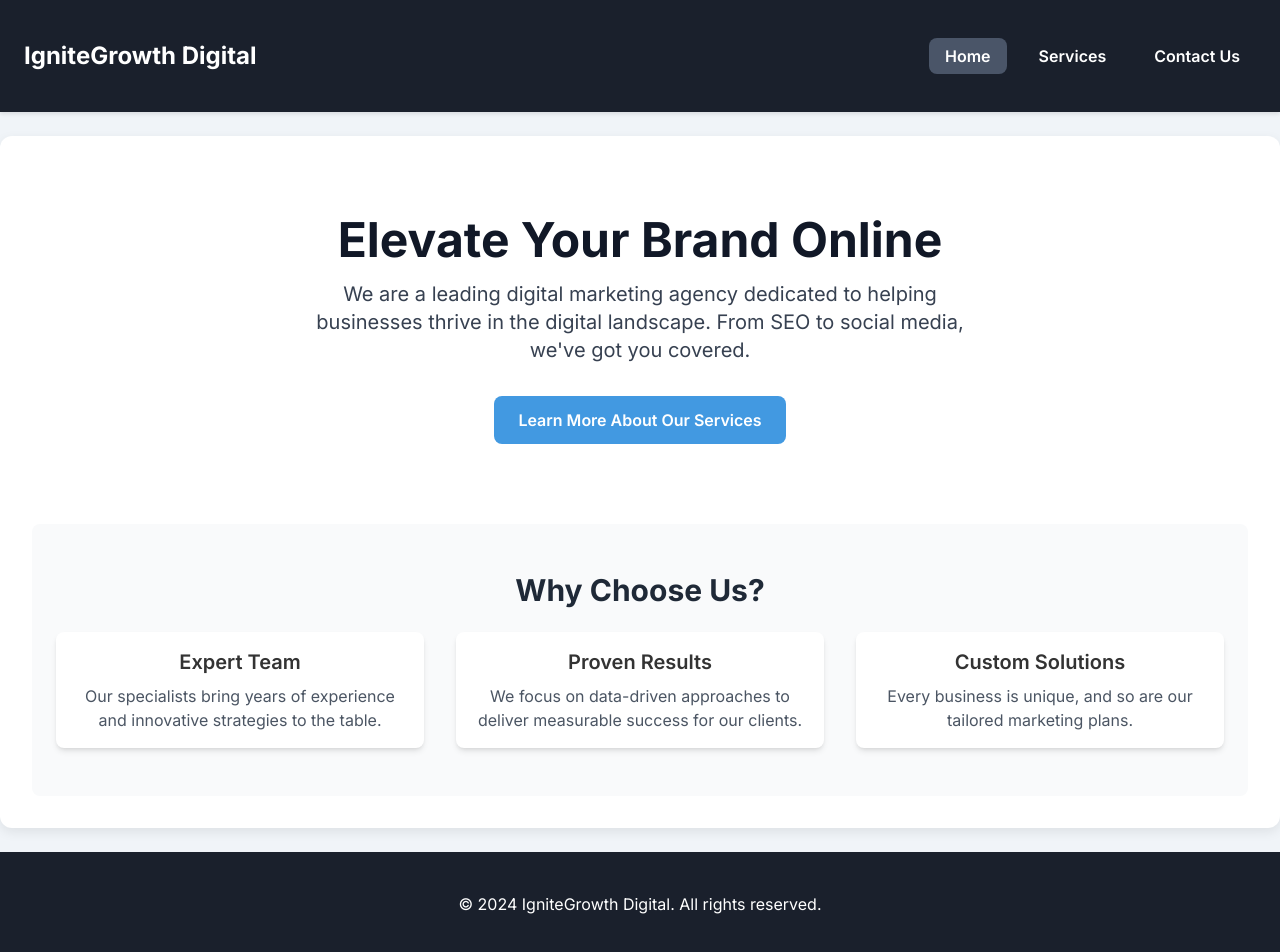
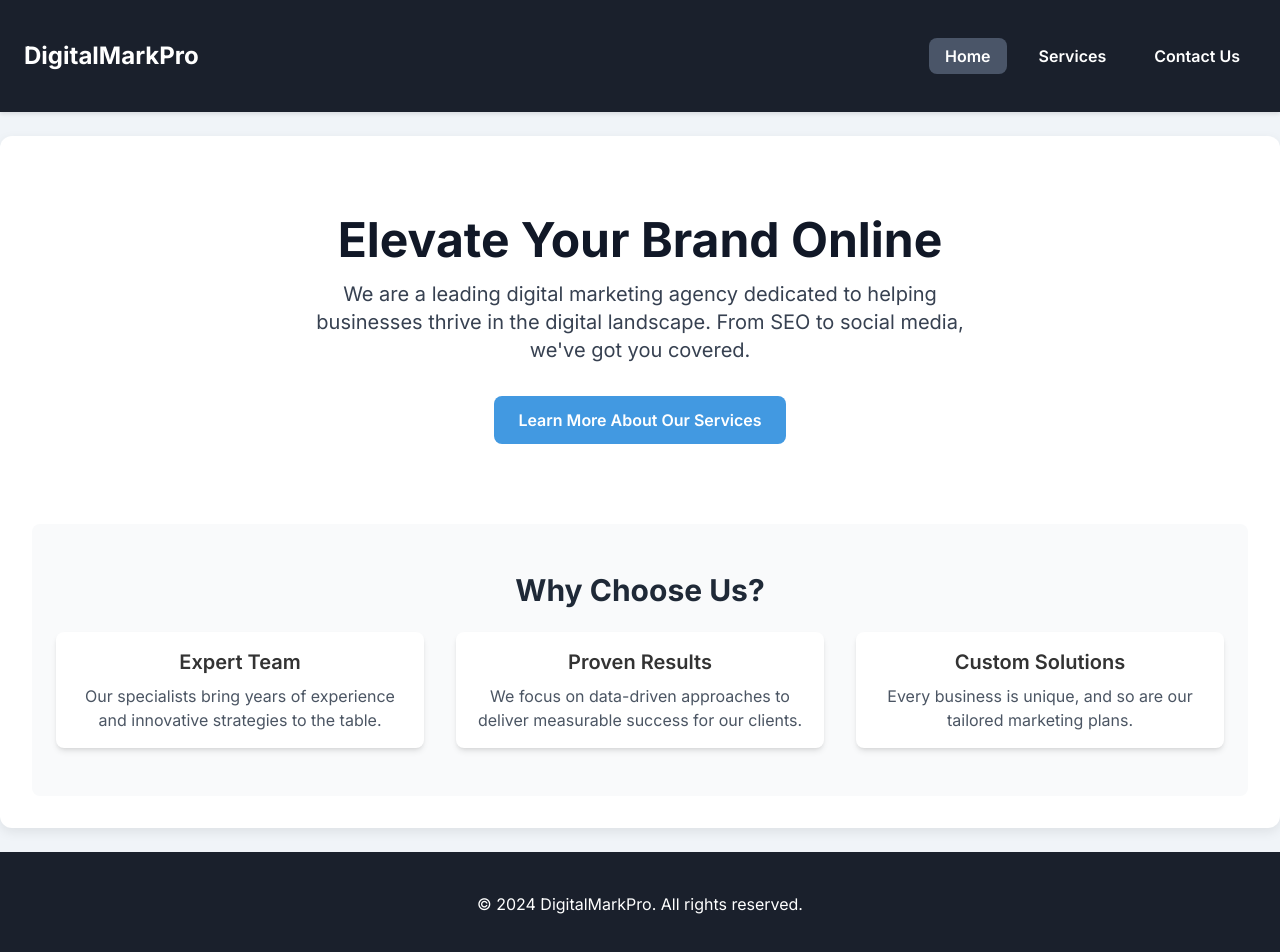
Before and after one commit to arcane53/Digital-marketing-Agency, a plain HTML site: page index.html in a window 1280 px wide. Drawn offline with nearby package versions, Linux system fonts and the light colour scheme.

Commit message:
Update index.html

```diff
--- a/index.html
+++ b/index.html
@@ -3,7 +3,7 @@
 <head>
     <meta charset="UTF-8">
     <meta name="viewport" content="width=device-width, initial-scale=1.0">
-    <title>IgniteGrowth Digital</title>
+    <title>Digital Marketing Agency</title>
     <!-- Tailwind CSS CDN -->
     <script src="https://cdn.tailwindcss.com"></script>
     <link href="https://fonts.googleapis.com/css2?family=Inter:wght@400;600;700&display=swap" rel="stylesheet">
@@ -199,7 +199,7 @@
     <!-- Header -->
     <header class="header">
         <nav class="container flex justify-between items-center">
-            <div class="text-2xl font-bold rounded-lg p-2">IgniteGrowth Digital</div>
+            <div class="text-2xl font-bold rounded-lg p-2">DigitalMarkPro</div>
             <ul class="flex">
                 <li><a href="#" class="nav-link active" data-page="landing">Home</a></li>
                 <li><a href="#" class="nav-link" data-page="services">Services</a></li>
@@ -216,7 +216,7 @@
     <!-- Footer -->
     <footer class="footer">
         <div class="container">
-            <p>&copy; 2024 IgniteGrowth Digital. All rights reserved.</p>
+            <p>&copy; 2024 DigitalMarkPro. All rights reserved.</p>
         </div>
     </footer>
 
```
